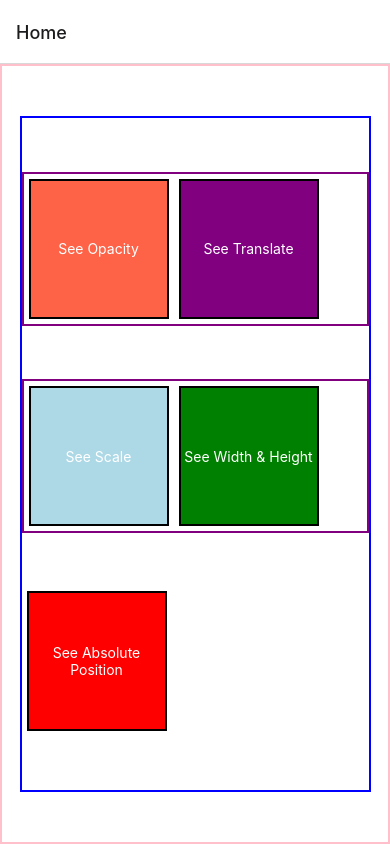
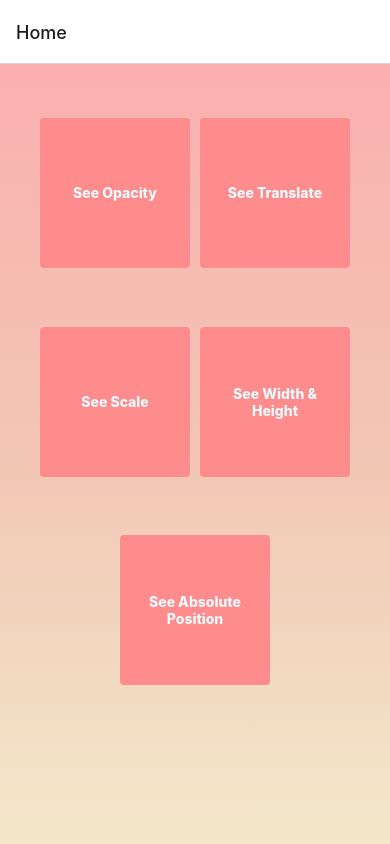
Before and after one commit to MarinMcGinley/Udemy-React-Animations, a React Native app: screen /Home in a window 390 px wide. Built offline with nearby package versions, Linux system fonts and the light colour scheme.

Commit message:
New look

```diff
--- a/components/button.tsx
+++ b/components/button.tsx
@@ -1,47 +1,69 @@
-import React from 'react';
-import { TouchableHighlight, StyleSheet, View, Text } from 'react-native';
+import React, { useState } from 'react';
+import { StyleSheet, View, Text, Pressable } from 'react-native';
 
-export const Button = (props: {
+interface ButtonProps {
   onPress: Function;
   title: string;
   color: string;
+  onPressColor: string;
   fontColor: string;
-}) => {
+}
+
+export const Button = ({
+  onPress,
+  title,
+  color,
+  onPressColor,
+  fontColor,
+}: ButtonProps) => {
+  const [pressed, isPressed] = useState(false);
+
   return (
-    <TouchableHighlight
+    <Pressable
       onPress={() => {
-        props.onPress;
+        onPress();
+        isPressed(true);
+        setTimeout(() => {
+          isPressed(false);
+        }, 1000);
       }}
     >
-      <View style={{ backgroundColor: props.color, ...styles.buttonContainer }}>
+      <View
+        style={
+          pressed
+            ? { backgroundColor: onPressColor, ...styles.buttonContainer }
+            : { backgroundColor: color, ...styles.buttonContainer }
+        }
+      >
         <Text
           style={{
-            color: props.fontColor,
+            color: fontColor,
             ...styles.buttonText,
           }}
         >
-          {props.title}
+          {title}
         </Text>
       </View>
-    </TouchableHighlight>
+    </Pressable>
   );
 };
 
 const styles = StyleSheet.create({
   buttonContainer: {
-    height: 140,
-    width: 140,
+    height: 150,
+    width: 150,
+    padding: 10,
     margin: 5,
-    marginBottom: 5,
     marginRight: 5,
-    borderWidth: 2,
-    borderColor: 'black',
-    // flex: 1,
+    // borderWidth: 2,
+    // borderColor: 'black',
     flexDirection: 'row',
     alignItems: 'center',
+    borderRadius: 4,
   },
   buttonText: {
     textAlign: 'center',
+    fontWeight: '800',
     flex: 1,
   },
 });
--- a/package.json
+++ b/package.json
@@ -13,13 +13,14 @@
     "@react-navigation/native": "^6.0.11",
     "@react-navigation/native-stack": "^6.7.0",
     "expo": "~45.0.0",
+    "expo-linear-gradient": "~11.3.0",
     "expo-status-bar": "~1.3.0",
     "react": "17.0.2",
     "react-dom": "17.0.2",
     "react-native": "0.68.2",
-    "react-native-web": "0.17.7",
+    "react-native-safe-area-context": "4.2.4",
     "react-native-screens": "~3.11.1",
-    "react-native-safe-area-context": "4.2.4"
+    "react-native-web": "0.17.7"
   },
   "devDependencies": {
     "@babel/core": "^7.12.9",
--- a/screens/homeScreen.tsx
+++ b/screens/homeScreen.tsx
@@ -1,9 +1,12 @@
+import { LinearGradient } from 'expo-linear-gradient';
 import React from 'react';
-import { View, StyleSheet, useWindowDimensions } from 'react-native';
+import { View, StyleSheet, useWindowDimensions, Text } from 'react-native';
 import { Button } from '../components/button';
+import colors from '../utils/colors';
 
 const HomeScreen = ({ navigation }: any) => {
   const { width, height } = useWindowDimensions();
+
   const openOpacity = () => {
     navigation.navigate('Opacity');
   };
@@ -24,8 +27,20 @@ const HomeScreen = ({ navigation }: any) => {
     navigation.navigate('AbsolutePosition');
   };
 
+  const buttonColor = colors.colorPalette2.orangePink;
+  const onPressButtonColor = colors.colorPalette2.rosePink;
+  const buttonFontColor = '#E8F9FD';
+
   return (
-    <View style={styles.container}>
+    <LinearGradient
+      colors={[
+        // colors.colorPalette3.yellow,
+        colors.colorPalette3.rosyPink,
+        colors.colorPalette3.sandyOrange,
+        colors.colorPalette3.lightYellow,
+      ]}
+      style={styles.container}
+    >
       <View
         style={{
           width: width * 0.9,
@@ -37,62 +52,67 @@ const HomeScreen = ({ navigation }: any) => {
           <Button
             onPress={openOpacity}
             title='See Opacity'
-            color='tomato'
-            fontColor='white'
+            color={buttonColor}
+            onPressColor={onPressButtonColor}
+            fontColor={buttonFontColor}
           />
           <Button
             onPress={openTranslate}
             title='See Translate'
-            color='purple'
-            fontColor='white'
+            color={buttonColor}
+            onPressColor={onPressButtonColor}
+            fontColor={buttonFontColor}
           />
         </View>
         <View style={styles.duoContainer}>
           <Button
             onPress={openScale}
             title='See Scale'
-            color='lightblue'
-            fontColor='white'
+            color={buttonColor}
+            onPressColor={onPressButtonColor}
+            fontColor={buttonFontColor}
           />
           <Button
             onPress={openWidthAndHeight}
             title='See Width & Height'
-            color='green'
-            fontColor='white'
+            color={buttonColor}
+            onPressColor={onPressButtonColor}
+            fontColor={buttonFontColor}
           />
         </View>
-        <Button
-          onPress={openAbsolutePosition}
-          title='See Absolute Position'
-          color='red'
-          fontColor='white'
-        />
+        <View style={styles.duoContainer}>
+          <Button
+            onPress={openAbsolutePosition}
+            title='See Absolute Position'
+            color={buttonColor}
+            onPressColor={onPressButtonColor}
+            fontColor={buttonFontColor}
+          />
+        </View>
       </View>
-    </View>
+    </LinearGradient>
   );
 };
 
 const styles = StyleSheet.create({
   container: {
-    borderWidth: 2,
-    borderColor: 'pink',
+    // borderWidth: 2,
+    // borderColor: 'pink',
     flex: 1,
-    backgroundColor: '#fff',
+    // backgroundColor: '#fff',
     alignItems: 'center',
-    justifyContent: 'center',
   },
   buttonsContainer: {
-    // flex: 1,
-    borderWidth: 2,
-    borderColor: 'blue',
+    // borderWidth: 2,
+    // borderColor: 'blue',
     flexDirection: 'column',
     justifyContent: 'space-evenly',
-    // padding: 5,
   },
   duoContainer: {
     flexDirection: 'row',
-    borderWidth: 2,
-    borderColor: 'purple',
+    // borderWidth: 2,
+    // borderColor: 'purple',
+    justifyContent: 'center',
   },
 });
 
--- /dev/null
+++ b/utils/colors.ts
@@ -0,0 +1,23 @@
+const colors = {
+
+    colorPalette1: {
+        primaryRoyalBlue: "#002B5B",
+        primaryGreyBlue: "#2B4865",
+        primaryOceanBlue: "#256D85",
+        primaryPastelGreen: "#8FE3CF"
+    },
+    colorPalette2: {
+        yellow: "#FFE3A9",
+        lightPink: "#FFC3C3",
+        orangePink: "#FF8C8C",
+        rosePink: "#FF5D5D"
+    },
+    colorPalette3: {
+        blue: '#99E1E5',
+        lightYellow: "#F3E8CB",
+        sandyOrange: "#F2C6B4",
+        rosyPink: "#FBAFAF",
+    }
+}
+
+export default colors;
```
Also changed, not shown: 1 other file (tests, documents, lock files or other folders).
